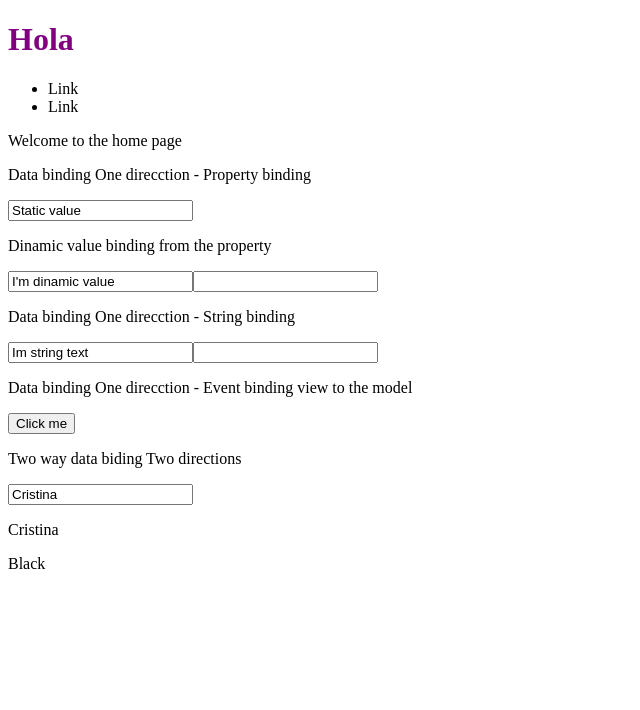
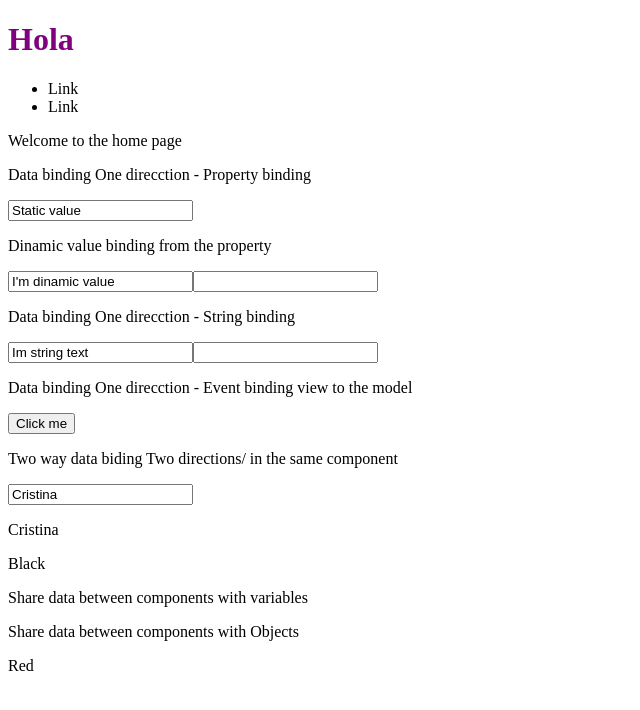
Before and after one commit to cristinarojas/Angular2projects, an Angular app in the folder ninja-directory/: page / in a window 1280 px wide. Shown: the top 710 px of the page, without its empty margins (0-640 px from the left). Built offline with nearby package versions, Linux system fonts and the light colour scheme.

Commit message:
Sharing data between components

```diff
--- a/ninja-directory/src/app/app.component.html
+++ b/ninja-directory/src/app/app.component.html
@@ -8,5 +8,6 @@
   </nav>
 </header>
 <section id="main">
-  <app-home></app-home>
+  <app-home [theObject]="myObject"></app-home>
+  <!--<app-home [last]="lastName"></app-home> -->
 </section>
--- a/ninja-directory/src/app/app.component.ts
+++ b/ninja-directory/src/app/app.component.ts
@@ -9,4 +9,18 @@ export class AppComponent {
   // properties
   title = 'Hola';
   name = 'Ninja';
+
+  // Sharing this variable to other component
+  // variable
+  lastName: string;
+
+  // Object
+  myObject = {
+    name: "Efrain",
+    belt: "Red"
+  };
+
+  constructor() {
+    this.lastName = 'Zamora';
+  }
 }
--- a/ninja-directory/src/app/home/home.component.html
+++ b/ninja-directory/src/app/home/home.component.html
@@ -19,8 +19,14 @@
 <!-- Data binding One direcction - Event binding view to the model-->
 <button (click)="alertMe('I love my brothers')">Click me</button>
 
-<p>Two way data biding Two directions</p>
+<p>Two way data biding Two directions/ in the same component</p>
 <!-- Two way data biding Two directions -->
 <input [(ngModel)]="ninja.name" /><!-- Import FormsModule on the module.ts ngModel live there -->
 <p>{{ninja.name}}</p> <!-- The users can update this values -->
 <p>{{ninja.belt}}</p>
+
+<p>Share data between components with variables</p>
+<p>{{lastName}}</p>
+
+<p>Share data between components with Objects</p>
+<p>{{theObject.belt}}</p>
--- a/ninja-directory/src/app/home/home.component.ts
+++ b/ninja-directory/src/app/home/home.component.ts
@@ -1,5 +1,5 @@
 // Dependencies
-import { Component, OnInit } from '@angular/core';
+import { Component, OnInit,  Input } from '@angular/core';
 
 @Component({
   selector: 'app-home',
@@ -22,6 +22,9 @@ export class HomeComponent implements OnInit {
     alert(value);
   }
 
+  @Input() last; // this component is receiving the data - last variable
+  @Input() theObject; // this component is receiving the data - last variable
+
   constructor() { }
 
   ngOnInit() {
```
